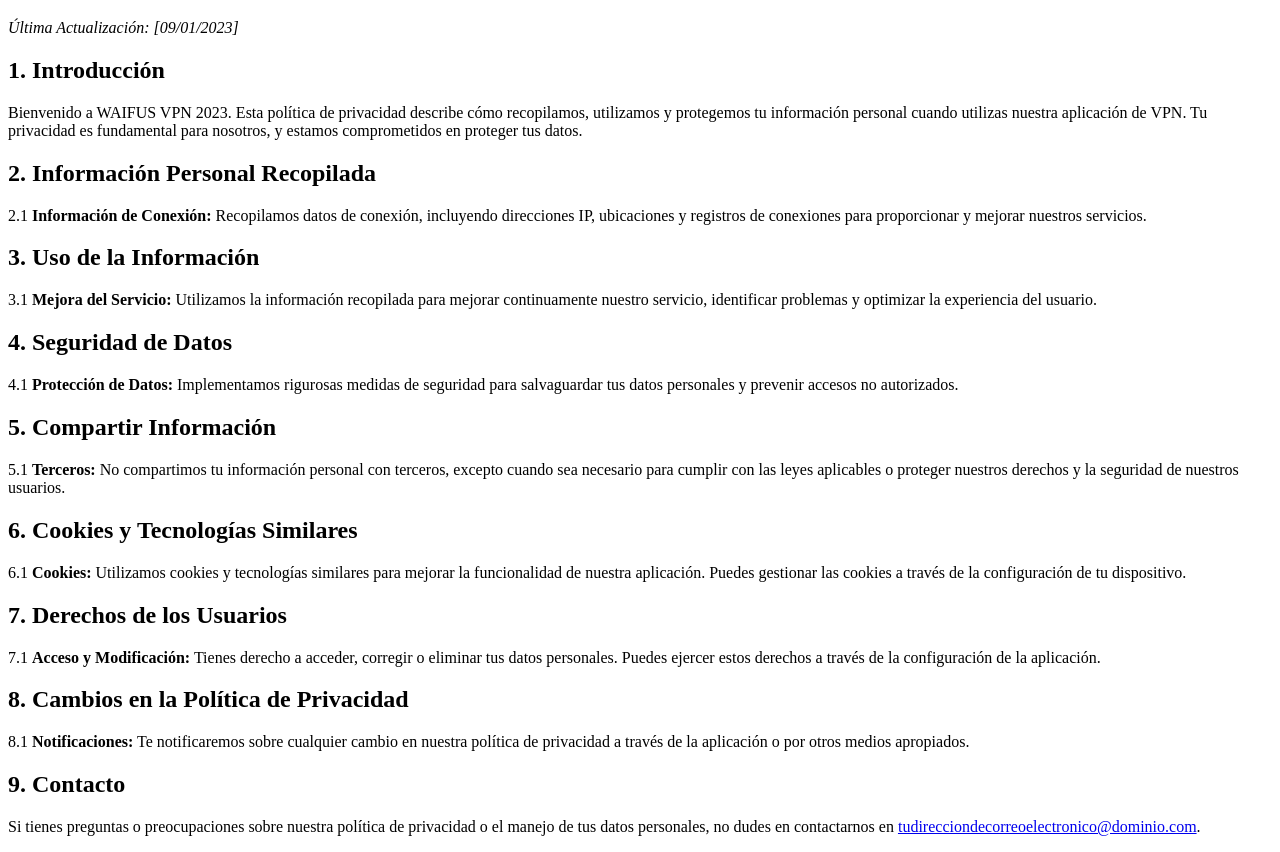
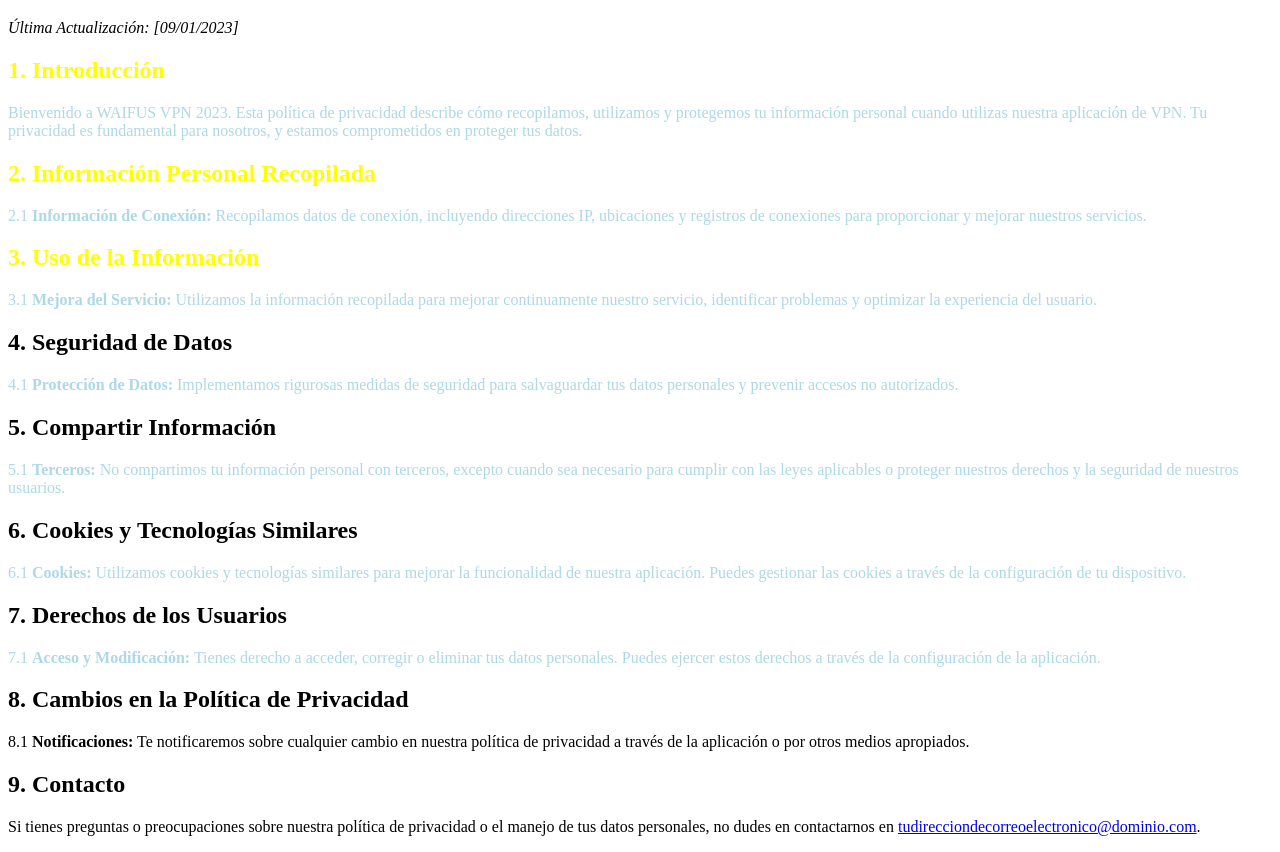
Before and after one commit to Camelokun/Camelokun.github.io, a plain HTML site: page index.html in a window 1280 px wide. Shown: the part 61-913 px from the top of the page. Drawn offline with Linux system fonts and the light colour scheme.

Commit message:
Update index.html

```diff
--- a/index.html
+++ b/index.html
@@ -4,6 +4,15 @@
 <head>
     <meta charset="UTF-8">
     <title>Política de Privacidad de WAIFUS VPN 2023</title>
+    <style>
+        h2:nth-child(1), h2:nth-child(2), h2:nth-child(3), h2:nth-child(4), h2:nth-child(5), h2:nth-child(6), h2:nth-child(7) {
+            color: yellow;
+        }
+
+        p:nth-child(4), p:nth-child(6), p:nth-child(8), p:nth-child(10), p:nth-child(12), p:nth-child(14), p:nth-child(16) {
+            color: lightblue;
+        }
+    </style>
 </head>
 
 <body>
```
